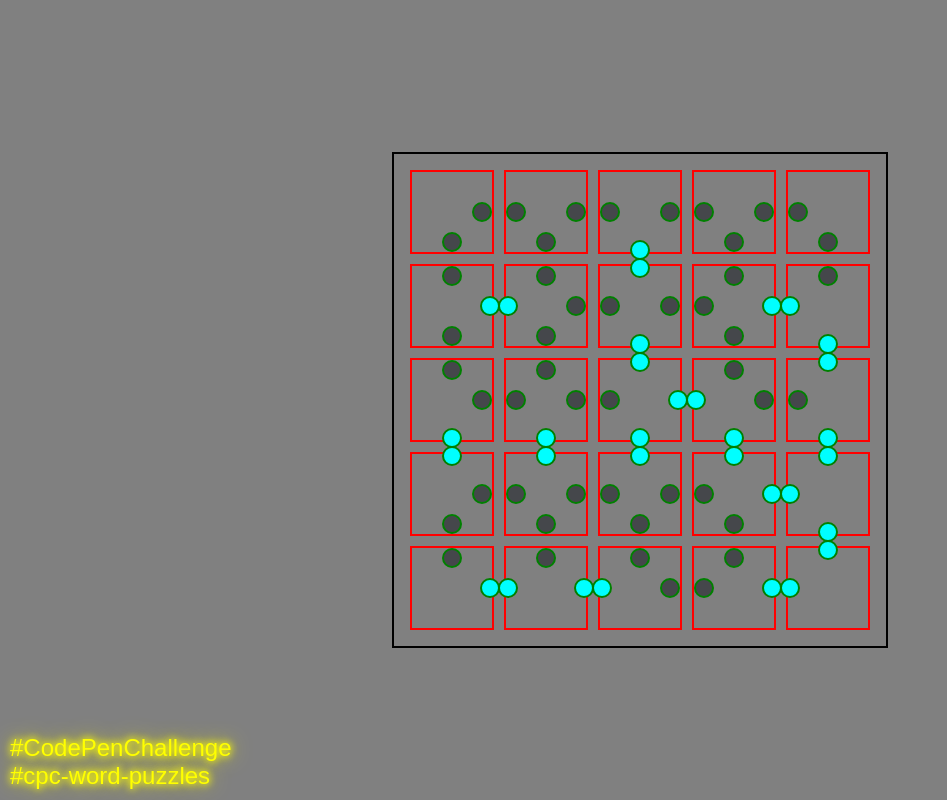
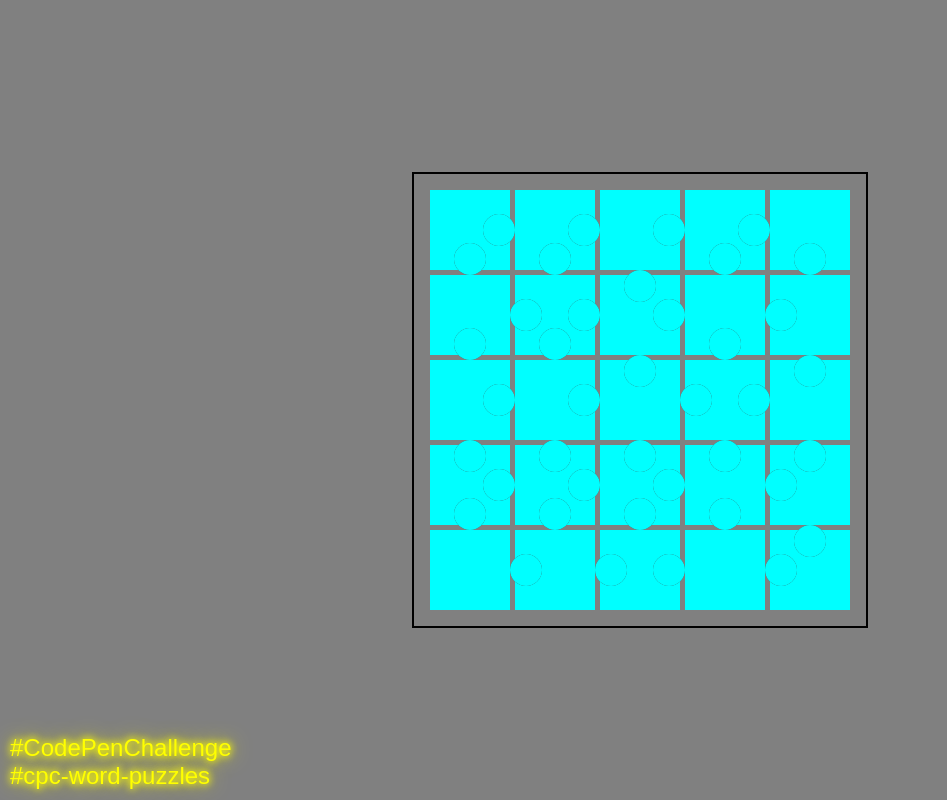
Before and after one commit to Philip-Walsh/codepens, a plain HTML site: page puzzles/puzzle-pieces/index.html in a window 1280 px wide. Shown: the whole page, without its empty margins (0-947 px from the left). Drawn offline with Linux system fonts and the light colour scheme.

Commit message:
add base puzzle

```diff
--- a/puzzles/puzzle-pieces/script.js
+++ b/puzzles/puzzle-pieces/script.js
@@ -1,112 +1,74 @@
-
-window.onload = () => {
-    startGame();
+class PuzzleGame {
+    constructor(rows, cols) {
+        this.rows = rows;
+        this.cols = cols;
+        this.directions = ['top', 'right', 'bottom', 'left'];
     }
 
-function startGame() {
-    drawPieces(5,5);
+    startGame() {
+        this.drawPieces();
     }
 
-function drawPieces(rows, cols) {
-    let pieces = document.getElementById('pieces');
-    pieces.style.gridTemplateColumns = `repeat(${cols}, 1fr)`;
-    pieces.innerHTML = ''; // Clear any existing pieces
+    drawPieces() {
+        const pieces = document.getElementById('pieces');
+        pieces.style.gridTemplateColumns = `repeat(${this.cols}, 1fr)`;
+        pieces.innerHTML = '';
 
-    let directions = ['top', 'right', 'bottom', 'left'];
+        for (let i = 0; i < this.rows; i++) {
+            for (let j = 0; j < this.cols; j++) {
+                let piece = this.createPiece(i, j);
+                pieces.appendChild(piece);
+            }
+        }
+    }
 
-    for (let i = 0; i < rows; i++) {
-        for (let j = 0; j < cols; j++) {
+    createPiece(i, j) {
         let piece = document.createElement('div');
         piece.classList.add('piece');
         piece.classList.add(`piece-${i}-${j}`);
 
-            let currentDirections = [];
+        let currentDirections = this.getCurrentDirections(i, j);
+        this.assignDirections(piece, currentDirections, i, j);
 
-            // Determine the type of piece and assign directions
-            if (i === 0 && j === 0) {
-                // Top-left corner piece
-                currentDirections = ['right', 'bottom'];
-            } else if (i === 0 && j === cols - 1) {
-                // Top-right corner piece
-                currentDirections = ['left', 'bottom'];
-            } else if (i === rows - 1 && j === 0) {
-                // Bottom-left corner piece
-                currentDirections = ['top', 'right'];
-            } else if (i === rows - 1 && j === cols - 1) {
-                // Bottom-right corner piece
-                currentDirections = ['top', 'left'];
-            } else if (i === 0) {
-                // Top edge piece
-                currentDirections = ['right', 'bottom', 'left'];
-            } else if (i === rows - 1) {
-                // Bottom edge piece
-                currentDirections = ['top', 'right', 'left'];
-            } else if (j === 0) {
-                // Left edge piece
-                currentDirections = ['top', 'right', 'bottom'];
-            } else if (j === cols - 1) {
-                // Right edge piece
-                currentDirections = ['top', 'bottom', 'left'];
-            } else {
-                // Inner piece
-                currentDirections = directions;
+        return piece;
     }
 
-            // Create and assign add/remove to each direction
+    getCurrentDirections(i, j) {
+        if (i === 0 && j === 0) return ['right', 'bottom'];
+        if (i === 0 && j === this.cols - 1) return ['left', 'bottom'];
+        if (i === this.rows - 1 && j === 0) return ['top', 'right'];
+        if (i === this.rows - 1 && j === this.cols - 1) return ['top', 'left'];
+        if (i === 0) return ['right', 'bottom', 'left'];
+        if (i === this.rows - 1) return ['top', 'right', 'left'];
+        if (j === 0) return ['top', 'right', 'bottom'];
+        if (j === this.cols - 1) return ['top', 'bottom', 'left'];
+        return this.directions;
+    }
+
+    assignDirections(piece, currentDirections, i, j) {
         currentDirections.forEach(dir => {
             let innerDiv = document.createElement('div');
             innerDiv.classList.add('inner-piece');
-                if (Math.random() > 0.5) {
-                    innerDiv.classList.add(`${dir}-add`);
-                } else {
-                    innerDiv.classList.add(`${dir}-remove`);
+
+            let isAdd = Math.random() > 0.5;
+            if (dir === 'top' && i > 0) {
+                let abovePiece = document.querySelector(`.piece-${i-1}-${j}`);
+                let aboveInnerDiv = abovePiece.querySelector('.inner-piece.bottom-add, .inner-piece.bottom-remove');
+                isAdd = aboveInnerDiv && aboveInnerDiv.classList.contains('bottom-remove');
             }
+            if (dir === 'left' && j > 0) {
+                let leftPiece = document.querySelector(`.piece-${i}-${j-1}`);
+                let leftInnerDiv = leftPiece.querySelector('.inner-piece.right-add, .inner-piece.right-remove');
+                isAdd = leftInnerDiv && leftInnerDiv.classList.contains('right-remove');
+            }
+
+            innerDiv.classList.add(isAdd ? `${dir}-add` : `${dir}-remove`);
             piece.appendChild(innerDiv);
         });
-
-            pieces.appendChild(piece);
     }
 }
 
-    // Adjust classes to ensure puzzle pieces fit together
-    for (let i = 0; i < rows; i++) {
-        for (let j = 0; j < cols; j++) {
-            let piece = pieces.children[i * cols + j];
-            let innerDivs = piece.querySelectorAll('.inner-piece');
-
-            innerDivs.forEach(innerDiv => {
-                if (innerDiv.classList.contains('top-add') && i > 0) {
-                    let abovePiece = pieces.children[(i - 1) * cols + j];
-                    let aboveInnerDiv = abovePiece.querySelector('.inner-piece.bottom-remove');
-                    if (aboveInnerDiv) {
-                        innerDiv.classList.remove('top-add');
-                        innerDiv.classList.add('top-remove');
-                    }
-                } else if (innerDiv.classList.contains('top-remove') && i > 0) {
-                    let abovePiece = pieces.children[(i - 1) * cols + j];
-                    let aboveInnerDiv = abovePiece.querySelector('.inner-piece.bottom-add');
-                    if (aboveInnerDiv) {
-                        innerDiv.classList.remove('top-remove');
-                        innerDiv.classList.add('top-add');
-                    }
-                }
-
-                if (innerDiv.classList.contains('left-add') && j > 0) {
-                    let leftPiece = pieces.children[i * cols + (j - 1)];
-                    let leftInnerDiv = leftPiece.querySelector('.inner-piece.right-remove');
-                    if (leftInnerDiv) {
-                        innerDiv.classList.remove('left-add');
-                        innerDiv.classList.add('left-remove');
-                    }
-                } else if (innerDiv.classList.contains('left-remove') && j > 0) {
-                    let leftPiece = pieces.children[i * cols + (j - 1)];
-                    let leftInnerDiv = leftPiece.querySelector('.inner-piece.right-add');
-                    if (leftInnerDiv) {
-                        innerDiv.classList.remove('left-remove');
-                        innerDiv.classList.add('left-add');
-                    }
-                }
-            });
-        }
-    }
-}
+window.onload = () => {
+    let puzzleGame = new PuzzleGame(5, 5);
+    puzzleGame.startGame();
+};
--- a/puzzles/puzzle-pieces/styles.css
+++ b/puzzles/puzzle-pieces/styles.css
@@ -3,85 +3,109 @@
 	--bg-color: #45474b;
 	--card-color: rgba(55, 151, 119, 0.7);
 	--piece-color:aqua;
+	--piece-size: 5em;
+	--inner-piece-size: 2em;
+	--remove-position-adjust: -5px
 }
 #pieces {
     display: grid;
-    gap: 10px;
+    gap: 5px;
     border: 2px solid black;
     padding: 1em;
 }
 
 #pieces .piece {
-    width: 5em;
-    height: 5em;
-    border: 2px solid red;
+    width: var(--piece-size);
+	aspect-ratio: 1 / 1;
+    /* border: 2px solid red; */
+	background-color: var(--piece-color);
     position: relative;
 }
 
 #pieces .inner-piece {
     border-radius: 50%;
     position: absolute;
-    width: 1em;
-    height: 1em;
-    border: 2px solid green;
+    width: var(--inner-piece-size);
+	aspect-ratio: 1 / 1;
+    /* border: 2px solid green; */
 }
 
 .inner-piece.top-add {
-    top: -0.5em;
+    top: calc(-1 * var(--inner-piece-size));
     left: 50%;
     transform: translateX(-50%);
 	background-color: var(--piece-color);
-}
-
-.inner-piece.top-remove {
-    top: 0;
-    left: 50%;
-    transform: translateX(-50%);
-	background-color: var(--bg-color);
+	z-index: 4;
 }
 
 .inner-piece.right-add {
     top: 50%;
-    right: -0.5em;
+    right: calc(-1 * var(--inner-piece-size));
     transform: translateY(-50%);
 	background-color: var(--piece-color);
-}
-
-.inner-piece.right-remove {
-    top: 50%;
-    right: 0;
-    transform: translateY(-50%);
-	background-color: var(--bg-color);
+	z-index: 4;
 }
 
 .inner-piece.bottom-add {
-    bottom: -0.5em;
+    bottom: calc(-1 * var(--inner-piece-size));
     left: 50%;
     transform: translateX(-50%);
 	background-color: var(--piece-color);
-}
-
-.inner-piece.bottom-remove {
-    bottom: 0;
-    left: 50%;
-    transform: translateX(-50%);
-	background-color: var(--bg-color);
+	z-index: 4;
 }
 
 .inner-piece.left-add {
     top: 50%;
-    left: -0.5em;
+    left:  calc(-1 * var(--inner-piece-size));
     transform: translateY(-50%);
 	background-color: var(--piece-color);
+	z-index: 4;
+}
+
+.inner-piece.top-remove {
+    top: var(--remove-position-adjust);;
+    left: 50%;
+    transform: translateX(-50%);
+	background-color: var(--bg-color);
+	z-index: 3;
+}
+
+
+.inner-piece.right-remove {
+    top: 50%;
+    right: var(--remove-position-adjust);;
+    transform: translateY(-50%);
+	background-color: var(--bg-color);
+	z-index: 3;
+}
+
+.inner-piece.bottom-remove {
+    bottom: var(--remove-position-adjust);;
+    left: 50%;
+    transform: translateX(-50%);
+	background-color: var(--bg-color);
+	z-index: 3;
 }
 
 .inner-piece.left-remove {
     top: 50%;
-    left: 0;
+    left: var(--remove-position-adjust);;
     transform: translateY(-50%);
 	background-color: var(--bg-color);
+	z-index: 3;
 }
 
+.piece {
+    cursor: grab;
+}
+
+.piece.dragging {
+    opacity: 0.5;
+}
+
+.piece.placeholder {
+    border: 2px dashed blue;
+}
 
 body {
 	/* background-color: var(--bg-color); */
```
Lines whose indentation alone changed are shown as unchanged.
